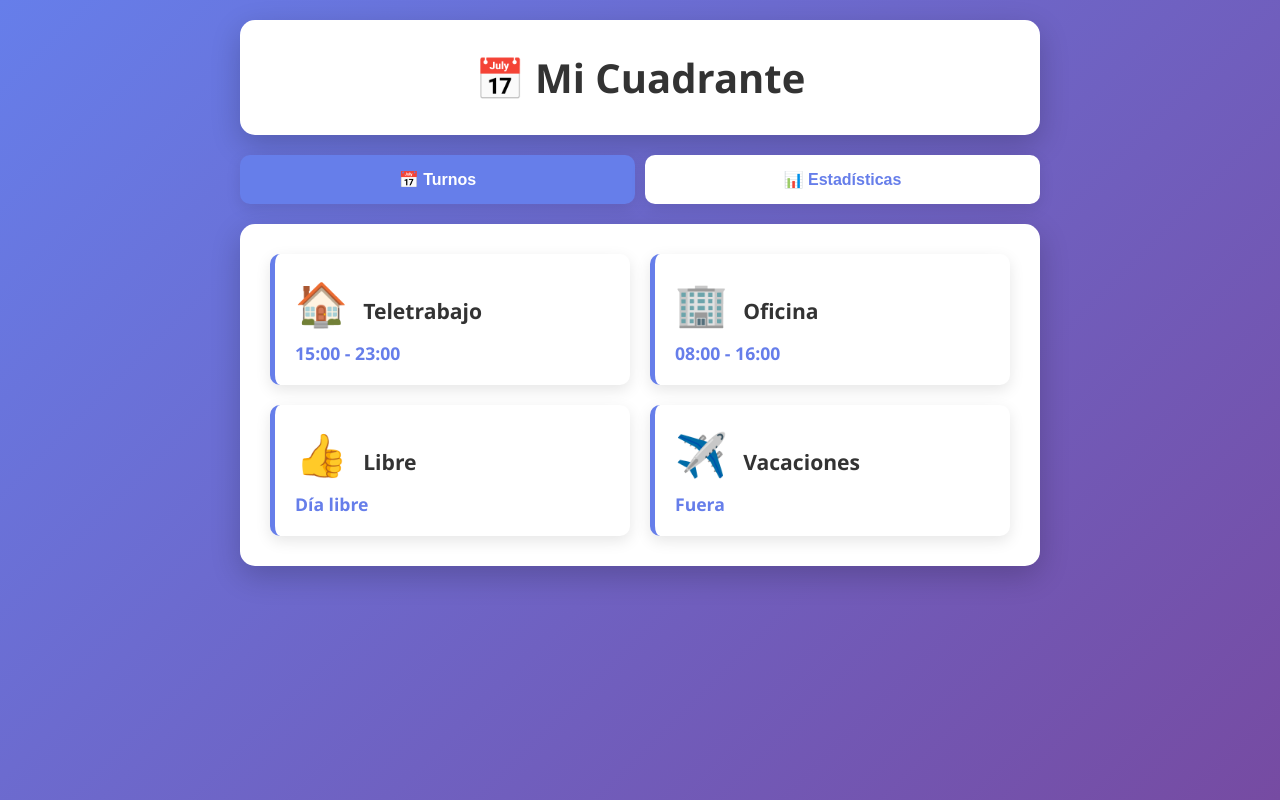
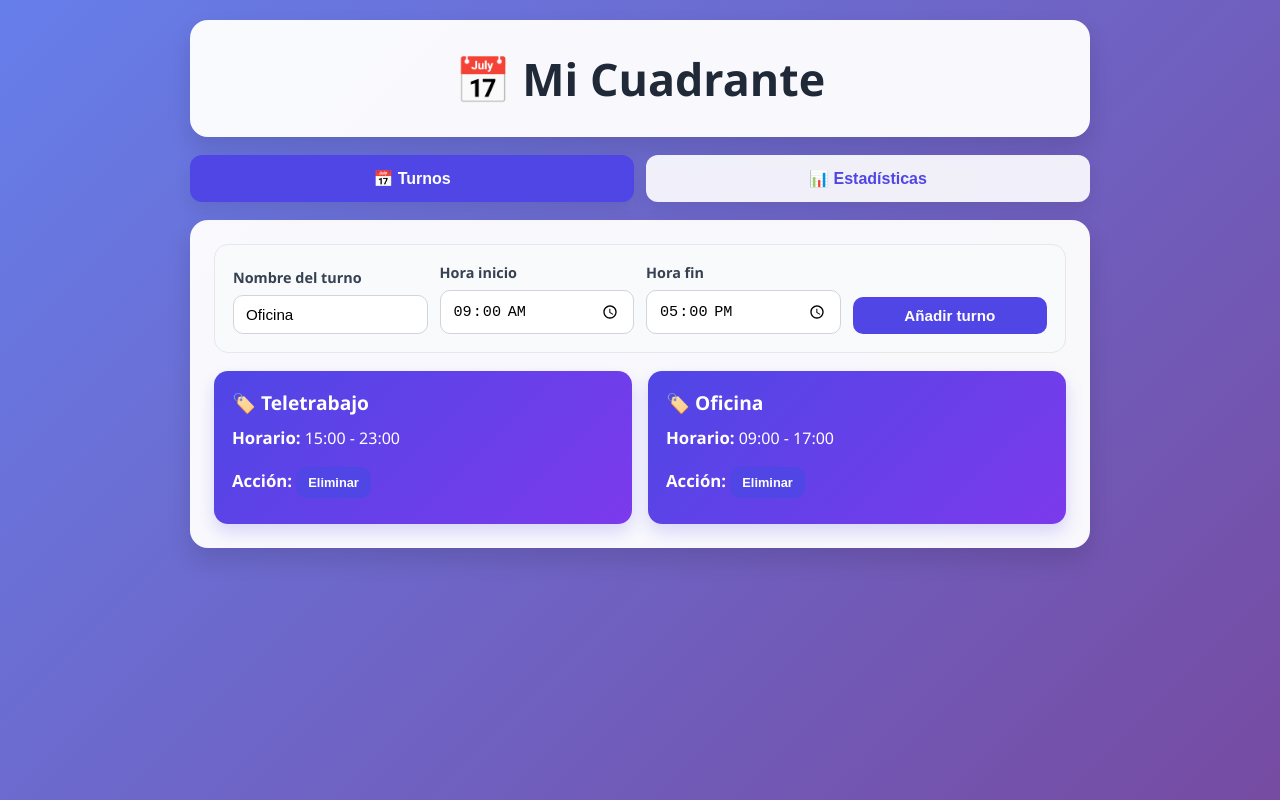
Before and after one commit to famayaberben-jpg/mi-cuadrante-web, a plain HTML site: page index.html in a window 1280 px wide. Drawn offline with Linux system fonts and the light colour scheme.

Commit message:
Add browser-local storage and interactive turn management for direct browser use

```diff
--- a/index.html
+++ b/index.html
@@ -6,9 +6,9 @@
   <title>Mi Cuadrante</title>
   <style>
     * {
+      box-sizing: border-box;
       margin: 0;
       padding: 0;
-      box-sizing: border-box;
     }
 
     body {
@@ -16,65 +16,62 @@
       background: linear-gradient(135deg, #667eea 0%, #764ba2 100%);
       min-height: 100vh;
       padding: 20px;
+      color: #1f2937;
     }
 
     .container {
-      max-width: 800px;
+      max-width: 900px;
       margin: 0 auto;
     }
 
     header {
-      background: white;
-      color: #333;
+      background: rgba(255,255,255,0.96);
+      border-radius: 18px;
+      padding: 28px 20px;
       text-align: center;
-      padding: 30px;
-      border-radius: 15px;
-      margin-bottom: 20px;
-      box-shadow: 0 10px 30px rgba(0, 0, 0, 0.2);
+      box-shadow: 0 12px 25px rgba(0,0,0,0.12);
+      margin-bottom: 18px;
     }
 
-    header h1 {
-      font-size: 2.5em;
-      margin: 0;
+    h1 {
+      font-size: clamp(2rem, 4vw, 2.8rem);
+      font-weight: 800;
     }
 
     nav {
       display: flex;
-      gap: 10px;
-      margin-bottom: 20px;
+      gap: 12px;
+      margin-bottom: 18px;
     }
 
     nav button {
       flex: 1;
-      padding: 15px 20px;
-      background: white;
-      color: #667eea;
       border: none;
-      border-radius: 10px;
-      font-size: 1em;
-      font-weight: bold;
+      border-radius: 12px;
+      padding: 14px 20px;
+      font-size: 1rem;
+      font-weight: 700;
+      background: rgba(255,255,255,0.9);
+      color: #4f46e5;
       cursor: pointer;
-      transition: all 0.3s ease;
-      box-shadow: 0 5px 15px rgba(0, 0, 0, 0.1);
+      box-shadow: 0 8px 18px rgba(0,0,0,0.08);
+      transition: transform 0.2s ease, background 0.2s ease;
     }
 
     nav button:hover {
-      background: #667eea;
-      color: white;
-      transform: translateY(-2px);
-      box-shadow: 0 8px 20px rgba(0, 0, 0, 0.2);
+      transform: translateY(-1px);
     }
 
     nav button.activo {
-      background: #667eea;
+      background: #4f46e5;
       color: white;
     }
 
     section {
-      background: white;
-      padding: 30px;
-      border-radius: 15px;
-      box-shadow: 0 10px 30px rgba(0, 0, 0, 0.2);
+      background: rgba(255,255,255,0.96);
+      border-radius: 18px;
+      padding: 24px;
+      box-shadow: 0 12px 25px rgba(0,0,0,0.12);
       min-height: 300px;
     }
 
@@ -82,109 +79,119 @@
       display: none;
     }
 
-    .card {
-      background: linear-gradient(135deg, #667eea 0%, #764ba2 100%);
-      color: white;
-      margin: 15px 0;
-      padding: 20px;
-      border-radius: 10px;
-      font-size: 1.1em;
-      box-shadow: 0 5px 15px rgba(0, 0, 0, 0.1);
-      transition: transform 0.3s ease;
+    .panel {
+      background: #f8fafc;
+      border-radius: 14px;
+      padding: 18px;
+      margin-bottom: 18px;
+      border: 1px solid #e5e7eb;
     }
 
-    .card:hover {
-      transform: translateY(-5px);
+    .form-grid {
+      display: grid;
+      grid-template-columns: repeat(auto-fit, minmax(180px, 1fr));
+      gap: 12px;
+      align-items: end;
     }
 
-    .card br {
-      margin: 10px 0;
+    label {
+      display: flex;
+      flex-direction: column;
+      gap: 8px;
+      font-size: 0.9rem;
+      font-weight: 600;
+      color: #374151;
+    }
+
+    input, select, button.primary {
+      border: 1px solid #d1d5db;
+      border-radius: 10px;
+      padding: 10px 12px;
+      font-size: 0.95rem;
+    }
+
+    button.primary {
+      background: #4f46e5;
+      color: white;
+      border: none;
+      font-weight: 700;
+      cursor: pointer;
+    }
+
+    .cards {
+      display: grid;
+      grid-template-columns: repeat(auto-fit, minmax(220px, 1fr));
+      gap: 16px;
+      margin-top: 18px;
+    }
+
+    .card {
+      background: linear-gradient(135deg, #4f46e5 0%, #7c3aed 100%);
+      border-radius: 14px;
+      padding: 18px;
+      color: white;
+      box-shadow: 0 8px 18px rgba(79,70,229,0.2);
     }
 
     .card h3 {
-      margin-bottom: 15px;
-      font-size: 1.5em;
+      font-size: 1.2rem;
+      margin-bottom: 10px;
     }
 
     .card p {
-      margin: 10px 0;
-      font-size: 1.05em;
+      margin: 8px 0;
+      font-size: 1rem;
     }
 
-    .card b {
-      font-weight: bold;
+    .card strong {
+      font-size: 1.05rem;
     }
 
-    #listaTurnos {
-      display: grid;
-      grid-template-columns: repeat(auto-fit, minmax(250px, 1fr));
-      gap: 20px;
+    .stats-card {
+      background: white;
+      border: 1px solid #e5e7eb;
+      color: #1f2937;
+      box-shadow: none;
     }
 
-    .card-turno {
-      background: white;
-      color: #333;
-      border-left: 5px solid #667eea;
+    .stats-card h3 {
+      color: #4f46e5;
+      text-align: center;
+      margin-bottom: 10px;
+    }
+
+    .stats-card p {
+      display: flex;
+      justify-content: space-between;
+      border-bottom: 1px solid #e5e7eb;
+      padding: 10px 0;
       margin: 0;
     }
 
-    .card-turno .emoji {
-      font-size: 2em;
-      margin-right: 10px;
+    .stats-card p:last-child {
+      border-bottom: none;
+      margin-top: 8px;
+      font-size: 1.08rem;
     }
 
-    .card-turno .tipo {
-      font-weight: bold;
-      font-size: 1.2em;
-      margin-bottom: 10px;
-    }
-
-    .card-turno .horario {
-      color: #667eea;
-      font-weight: bold;
-    }
-
-    #contenedorStats .card {
-      background: white;
-      color: #333;
-    }
-
-    #contenedorStats .card h3 {
-      color: #667eea;
+    .empty {
       text-align: center;
-      margin-bottom: 20px;
-    }
-
-    #contenedorStats .card p {
-      display: flex;
-      justify-content: space-between;
-      border-bottom: 1px solid #eee;
-      padding-bottom: 10px;
-    }
-
-    #contenedorStats .card p:last-child {
-      border-bottom: none;
-      margin-top: 15px;
-      font-size: 1.2em;
-      color: #667eea;
+      color: #6b7280;
+      padding: 20px 10px;
+      font-style: italic;
     }
 
     @media (max-width: 600px) {
-      header h1 {
-        font-size: 1.8em;
-      }
-
       nav {
         flex-direction: column;
       }
 
       section {
-        padding: 20px;
+        padding: 18px;
       }
     }
   </style>
 </head>
-
 <body>
   <div class="container">
     <header>
@@ -197,7 +204,25 @@
     </nav>
 
     <section id="turnos">
-      <div id="listaTurnos"></div>
+      <div class="panel">
+        <div class="form-grid">
+          <label>
+            Nombre del turno
+            <input id="tipoTurno" type="text" placeholder="Ej: Oficina, Home office..." value="Oficina">
+          </label>
+          <label>
+            Hora inicio
+            <input id="horaInicio" type="time" value="09:00">
+          </label>
+          <label>
+            Hora fin
+            <input id="horaFin" type="time" value="17:00">
+          </label>
+          <button class="primary" id="btnAgregarTurno">Añadir turno</button>
+        </div>
+      </div>
+
+      <div id="listaTurnos" class="cards"></div>
     </section>
 
     <section id="estadisticas" class="oculto">
@@ -206,51 +231,145 @@
   </div>
 
   <script>
-    // Datos de turnos
-    const turnos = [
-      { emoji: '🏠', tipo: 'Teletrabajo', horario: '15:00 - 23:00' },
-      { emoji: '🏢', tipo: 'Oficina', horario: '08:00 - 16:00' },
-      { emoji: '👍', tipo: 'Libre', horario: 'Día libre' },
-      { emoji: '✈️', tipo: 'Vacaciones', horario: 'Fuera' }
-    ];
+    const STORAGE_KEY = 'mi-cuadrante-web-state';
 
-    // Renderizar turnos
-    document.getElementById("listaTurnos").innerHTML = turnos.map(turno => `
-      <div class="card card-turno">
-        <div class="tipo"><span class="emoji">${turno.emoji}</span> ${turno.tipo}</div>
-        <div class="horario">${turno.horario}</div>
-      </div>
-    `).join('');
+    const defaultData = {
+      turnos: [
+        { tipo: 'Teletrabajo', inicio: '15:00', fin: '23:00' },
+        { tipo: 'Oficina', inicio: '09:00', fin: '17:00' }
+      ]
+    };
 
-    // Renderizar estadísticas
-    document.getElementById("contenedorStats").innerHTML = `
-      <div class="card">
-        <h3>📊 Estadísticas del Mes</h3>
-        <p><span>🏠 Teletrabajo</span> <span>10 días</span></p>
-        <p><span>🏢 Oficina</span> <span>8 días</span></p>
-        <p><span>👍 Libres</span> <span>11 días</span></p>
-        <p><span>✈️ Vacaciones</span> <span>2 días</span></p>
-        <p><span><b>⏱️ Total Horas</b></span> <span><b>143 horas</b></span></p>
-      </div>
-    `;
+    function getState() {
+      const raw = localStorage.getItem(STORAGE_KEY);
+      if (!raw) {
+        localStorage.setItem(STORAGE_KEY, JSON.stringify(defaultData));
+        return JSON.parse(JSON.stringify(defaultData));
+      }
 
-    // Función para cambiar de vista
+      try {
+        return JSON.parse(raw);
+      } catch (error) {
+        localStorage.setItem(STORAGE_KEY, JSON.stringify(defaultData));
+        return JSON.parse(JSON.stringify(defaultData));
+      }
+    }
+
+    function saveState(state) {
+      localStorage.setItem(STORAGE_KEY, JSON.stringify(state));
+    }
+
+    function formatearHorario(inicio, fin) {
+      if (!inicio || !fin) return 'Sin horario';
+      return `${inicio} - ${fin}`;
+    }
+
+    function renderTurnos() {
+      const state = getState();
+      const lista = document.getElementById('listaTurnos');
+
+      if (!state.turnos || state.turnos.length === 0) {
+        lista.innerHTML = '<div class="empty">No hay turnos guardados todavía.</div>';
+        return;
+      }
+
+      lista.innerHTML = state.turnos.map((turno, index) => `
+        <div class="card">
+          <h3>🏷️ ${turno.tipo}</h3>
+          <p><strong>Horario:</strong> ${formatearHorario(turno.inicio, turno.fin)}</p>
+          <p><strong>Acción:</strong> <button class="primary" data-index="${index}" style="margin-top:10px; padding:8px 12px; font-size:0.8rem;">Eliminar</button></p>
+        </div>
+      `).join('');
+
+      document.querySelectorAll('[data-index]').forEach(button => {
+        button.addEventListener('click', () => {
+          const index = Number(button.dataset.index);
+          const state = getState();
+          state.turnos.splice(index, 1);
+          saveState(state);
+          renderTurnos();
+          renderStats();
+        });
+      });
+    }
+
+    function calcularEstadisticas() {
+      const state = getState();
+      const turnos = state.turnos || [];
+
+      const total = turnos.length;
+      const teletrabajo = turnos.filter(t => /teletrabajo|home|remote/i.test(t.tipo)).length;
+      const oficina = turnos.filter(t => /oficina|presencial|office/i.test(t.tipo)).length;
+      const libres = Math.max(0, 30 - total);
+
+      return {
+        total,
+        teletrabajo,
+        oficina,
+        libres,
+        horas: turnos.reduce((acc, turno) => {
+          if (!turno.inicio || !turno.fin) return acc;
+          const [h1, m1] = turno.inicio.split(':').map(Number);
+          const [h2, m2] = turno.fin.split(':').map(Number);
+          const inicioMin = h1 * 60 + m1;
+          const finMin = h2 * 60 + m2;
+          const diff = Math.max(0, finMin - inicioMin);
+          return acc + (diff / 60);
+        }, 0)
+      };
+    }
+
+    function renderStats() {
+      const stats = calcularEstadisticas();
+      document.getElementById('contenedorStats').innerHTML = `
+        <div class="card stats-card">
+          <h3>📊 Estadísticas</h3>
+          <p><span>🏠 Teletrabajo</span> <span>${stats.teletrabajo}</span></p>
+          <p><span>🏢 Oficina</span> <span>${stats.oficina}</span></p>
+          <p><span>👍 Libres</span> <span>${stats.libres}</span></p>
+          <p><span>🕒 Total horas</span> <span>${stats.horas.toFixed(1)}h</span></p>
+        </div>
+      `;
+    }
+
+    function agregarTurno() {
+      const tipo = document.getElementById('tipoTurno').value.trim();
+      const inicio = document.getElementById('horaInicio').value;
+      const fin = document.getElementById('horaFin').value;
+
+      if (!tipo) {
+        alert('Escribe un nombre para el turno');
+        return;
+      }
+
+      if (!inicio || !fin) {
+        alert('Debes indicar la hora de inicio y fin');
+        return;
+      }
+
+      const state = getState();
+      state.turnos.push({ tipo, inicio, fin });
+      saveState(state);
+      renderTurnos();
+      renderStats();
+      document.getElementById('tipoTurno').value = '';
+      document.getElementById('tipoTurno').focus();
+    }
+
     function mostrarVista(id) {
-      // Ocultar todas las secciones
-      document.getElementById("turnos").classList.add("oculto");
-      document.getElementById("estadisticas").classList.add("oculto");
+      document.getElementById('turnos').classList.add('oculto');
+      document.getElementById('estadisticas').classList.add('oculto');
 
-      // Remover clase activo de botones
-      document.querySelectorAll("nav button").forEach(btn => {
-        btn.classList.remove("activo");
-      });
+      document.querySelectorAll('nav button').forEach(btn => btn.classList.remove('activo'));
+      document.getElementById(id).classList.remove('oculto');
+      const activeButton = [...document.querySelectorAll('nav button')].find(btn => btn.textContent.includes(id === 'turnos' ? 'Turnos' : 'Estadísticas'));
+      if (activeButton) activeButton.classList.add('activo');
+    }
 
-      // Mostrar sección seleccionada
-      document.getElementById(id).classList.remove("oculto");
+    document.getElementById('btnAgregarTurno').addEventListener('click', agregarTurno);
 
-      // Marcar botón como activo
-      event.target.classList.add("activo");
-    }
+    renderTurnos();
+    renderStats();
   </script>
 </body>
 </html>
```
